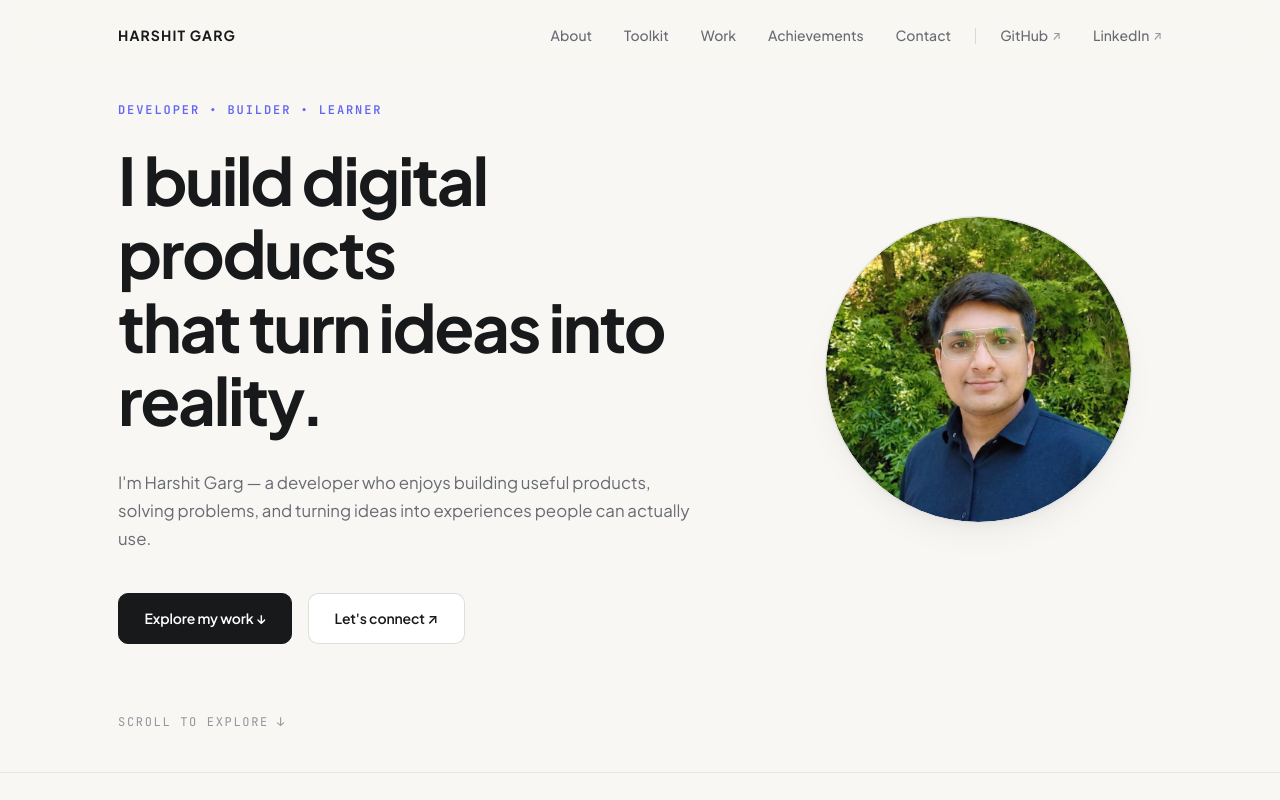
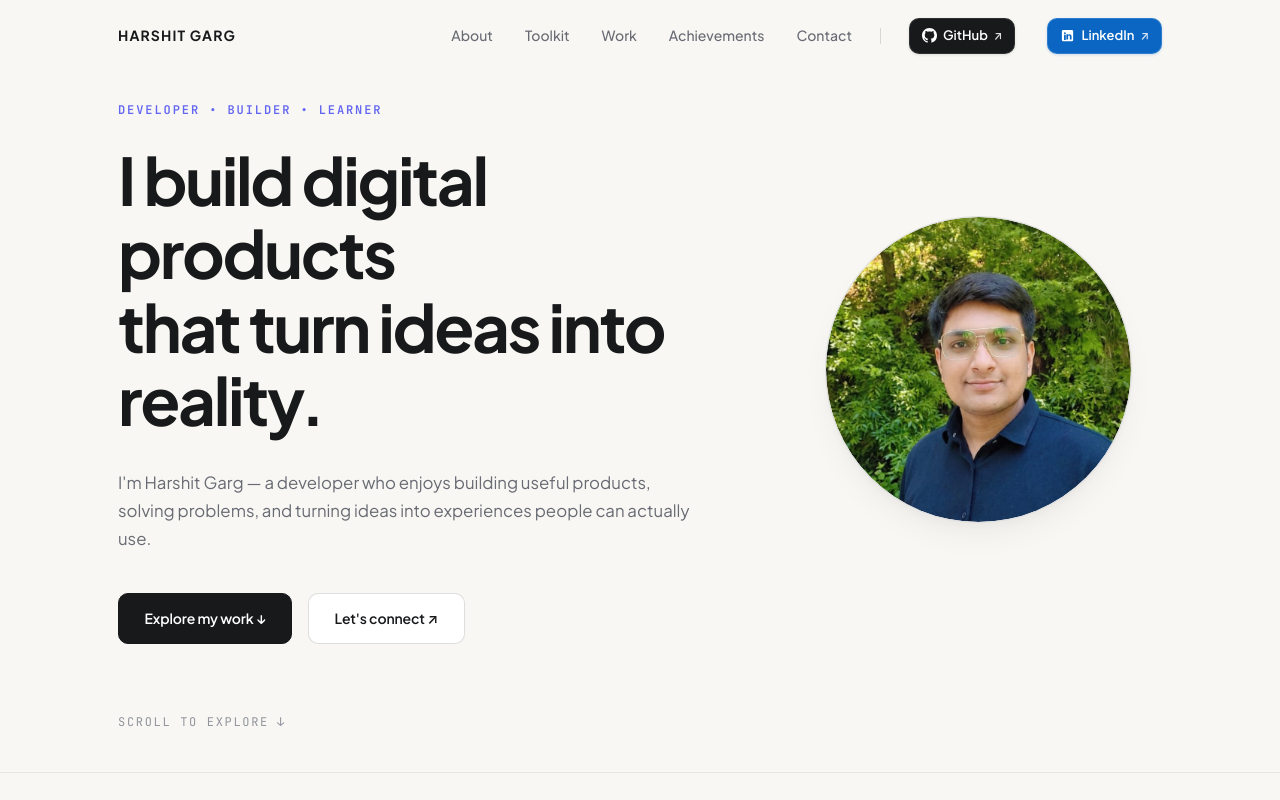
Before and after one commit to gargharshit304-lab/portfolio, a plain HTML site: page index.html in a window 1280 px wide. Shown: the top 800 px of the page. Drawn offline with Linux system fonts and the light colour scheme.

Commit message:
Turn GitHub and LinkedIn navbar links into compact styled buttons with SVG logos

```diff
--- a/css/components.css
+++ b/css/components.css
@@ -96,7 +96,72 @@
   width: 1px;
   height: 16px;
   background-color: var(--border-medium);
-  margin: 0 -0.5rem;
+  margin: 0 -0.25rem;
+}
+
+/* Compact Navbar Social Buttons */
+.nav-btn {
+  height: 36px;
+  padding: 0 12px;
+  border-radius: var(--radius-md); /* 8px */
+  font-size: 13px;
+  font-weight: 600;
+  display: inline-flex;
+  align-items: center;
+  gap: 6px;
+  text-decoration: none;
+  line-height: 1;
+  transition: transform var(--duration-fast) var(--ease-out),
+              background-color var(--duration-fast) var(--ease-out),
+              box-shadow var(--duration-fast) var(--ease-out);
+}
+
+.nav-btn svg {
+  display: block;
+  flex-shrink: 0;
+}
+
+.nav-btn .external-arrow {
+  font-size: 0.85em;
+  opacity: 0.85;
+  transition: transform var(--duration-fast) var(--ease-out);
+}
+
+.nav-btn:hover {
+  transform: translateY(-1px);
+}
+
+.nav-btn:hover .external-arrow {
+  transform: translate(1px, -1px);
+  opacity: 1;
+}
+
+/* GitHub Button - Black Theme */
+.nav-btn-github {
+  background-color: #18191B;
+  color: #FFFFFF;
+  border: 1px solid rgba(255, 255, 255, 0.1);
+  box-shadow: 0 1px 3px rgba(24, 25, 27, 0.12);
+}
+
+.nav-btn-github:hover {
+  background-color: #2D2E32;
+  color: #FFFFFF;
+  box-shadow: 0 4px 10px rgba(24, 25, 27, 0.2);
+}
+
+/* LinkedIn Button - LinkedIn Blue Theme */
+.nav-btn-linkedin {
+  background-color: #0A66C2;
+  color: #FFFFFF;
+  border: 1px solid rgba(255, 255, 255, 0.15);
+  box-shadow: 0 1px 3px rgba(10, 102, 194, 0.2);
+}
+
+.nav-btn-linkedin:hover {
+  background-color: #004182;
+  color: #FFFFFF;
+  box-shadow: 0 4px 10px rgba(10, 102, 194, 0.3);
 }
 
 /* Mobile Nav Toggle */
--- a/index.html
+++ b/index.html
@@ -42,13 +42,21 @@
           <li><a href="#contact" class="nav-link">Contact</a></li>
           <li class="nav-divider" aria-hidden="true"></li>
           <li>
-            <a href="https://github.com/gargharshit304-lab" target="_blank" rel="noopener noreferrer" class="nav-link" aria-label="GitHub (opens in new tab)">
-              GitHub <span class="external-arrow">↗</span>
+            <a href="https://github.com/gargharshit304-lab" target="_blank" rel="noopener noreferrer" class="nav-btn nav-btn-github" aria-label="GitHub Profile (opens in new tab)">
+              <svg width="15" height="15" viewBox="0 0 24 24" fill="currentColor" aria-hidden="true">
+                <path d="M12 0C5.37 0 0 5.37 0 12c0 5.31 3.435 9.795 8.205 11.385.6.105.825-.255.825-.57 0-.285-.015-1.23-.015-2.235-3.015.555-3.795-.735-4.035-1.41-.135-.345-.72-1.41-1.23-1.695-.42-.225-1.02-.78-.015-.795.945-.015 1.62.87 1.845 1.23 1.08 1.815 2.805 1.305 3.495.99.105-.78.42-1.305.765-1.605-2.67-.3-5.46-1.335-5.46-5.925 0-1.305.465-2.385 1.23-3.225-.12-.3-.54-1.53.12-3.18 0 0 1.005-.315 3.3 1.23.96-.27 1.98-.405 3-.405s2.04.135 3 .405c2.295-1.56 3.3-1.23 3.3-1.23.66 1.65.24 2.88.12 3.18.765.84 1.23 1.905 1.23 3.225 0 4.605-2.805 5.625-5.475 5.925.435.375.81 1.095.81 2.22 0 1.605-.015 2.895-.015 3.3 0 .315.225.69.825.57A12.02 12.02 0 0024 12c0-6.63-5.37-12-12-12z"/>
+              </svg>
+              <span>GitHub</span>
+              <span class="external-arrow">↗</span>
             </a>
           </li>
           <li>
-            <a href="https://www.linkedin.com/in/gargharshit304/" target="_blank" rel="noopener noreferrer" class="nav-link" aria-label="LinkedIn (opens in new tab)">
-              LinkedIn <span class="external-arrow">↗</span>
+            <a href="https://www.linkedin.com/in/gargharshit304/" target="_blank" rel="noopener noreferrer" class="nav-btn nav-btn-linkedin" aria-label="LinkedIn Profile (opens in new tab)">
+              <svg width="15" height="15" viewBox="0 0 24 24" fill="currentColor" aria-hidden="true">
+                <path d="M19 3a2 2 0 0 1 2 2v14a2 2 0 0 1-2 2H5a2 2 0 0 1-2-2V5a2 2 0 0 1 2-2h14m-.5 15.5v-5.3a3.26 3.26 0 0 0-3.26-3.26c-.85 0-1.84.52-2.28 1.3v-1.11h-2.79v8.37h2.79v-4.93c0-.77.62-1.4 1.39-1.4a1.4 1.4 0 0 1 1.4 1.4v4.93h2.75M6.46 10.9v8.37H9.25V10.9H6.46M7.86 6.75a1.48 1.48 0 1 0 0 2.96 1.48 1.48 0 0 0 0-2.96z"/>
+              </svg>
+              <span>LinkedIn</span>
+              <span class="external-arrow">↗</span>
             </a>
           </li>
         </ul>
@@ -75,11 +83,17 @@
       <li><a href="#contact" class="mobile-nav-link">Contact</a></li>
     </ul>
     <div class="mobile-external-links">
-      <a href="https://github.com/gargharshit304-lab" target="_blank" rel="noopener noreferrer" class="mobile-external-link">
-        GitHub ↗
+      <a href="https://github.com/gargharshit304-lab" target="_blank" rel="noopener noreferrer" class="nav-btn nav-btn-github">
+        <svg width="15" height="15" viewBox="0 0 24 24" fill="currentColor" aria-hidden="true">
+          <path d="M12 0C5.37 0 0 5.37 0 12c0 5.31 3.435 9.795 8.205 11.385.6.105.825-.255.825-.57 0-.285-.015-1.23-.015-2.235-3.015.555-3.795-.735-4.035-1.41-.135-.345-.72-1.41-1.23-1.695-.42-.225-1.02-.78-.015-.795.945-.015 1.62.87 1.845 1.23 1.08 1.815 2.805 1.305 3.495.99.105-.78.42-1.305.765-1.605-2.67-.3-5.46-1.335-5.46-5.925 0-1.305.465-2.385 1.23-3.225-.12-.3-.54-1.53.12-3.18 0 0 1.005-.315 3.3 1.23.96-.27 1.98-.405 3-.405s2.04.135 3 .405c2.295-1.56 3.3-1.23 3.3-1.23.66 1.65.24 2.88.12 3.18.765.84 1.23 1.905 1.23 3.225 0 4.605-2.805 5.625-5.475 5.925.435.375.81 1.095.81 2.22 0 1.605-.015 2.895-.015 3.3 0 .315.225.69.825.57A12.02 12.02 0 0024 12c0-6.63-5.37-12-12-12z"/>
+        </svg>
+        <span>GitHub ↗</span>
       </a>
-      <a href="https://www.linkedin.com/in/gargharshit304/" target="_blank" rel="noopener noreferrer" class="mobile-external-link">
-        LinkedIn ↗
+      <a href="https://www.linkedin.com/in/gargharshit304/" target="_blank" rel="noopener noreferrer" class="nav-btn nav-btn-linkedin">
+        <svg width="15" height="15" viewBox="0 0 24 24" fill="currentColor" aria-hidden="true">
+          <path d="M19 3a2 2 0 0 1 2 2v14a2 2 0 0 1-2 2H5a2 2 0 0 1-2-2V5a2 2 0 0 1 2-2h14m-.5 15.5v-5.3a3.26 3.26 0 0 0-3.26-3.26c-.85 0-1.84.52-2.28 1.3v-1.11h-2.79v8.37h2.79v-4.93c0-.77.62-1.4 1.39-1.4a1.4 1.4 0 0 1 1.4 1.4v4.93h2.75M6.46 10.9v8.37H9.25V10.9H6.46M7.86 6.75a1.48 1.48 0 1 0 0 2.96 1.48 1.48 0 0 0 0-2.96z"/>
+        </svg>
+        <span>LinkedIn ↗</span>
       </a>
     </div>
   </div>
```
